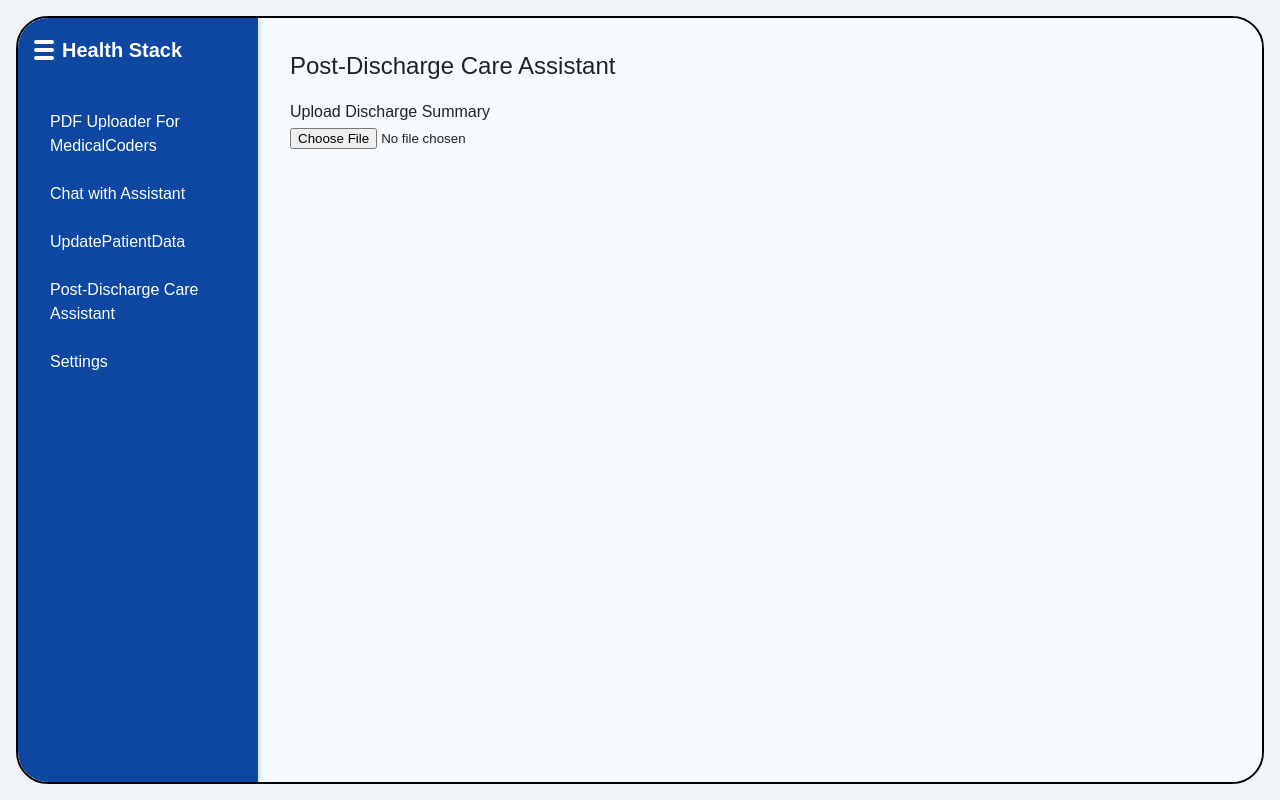
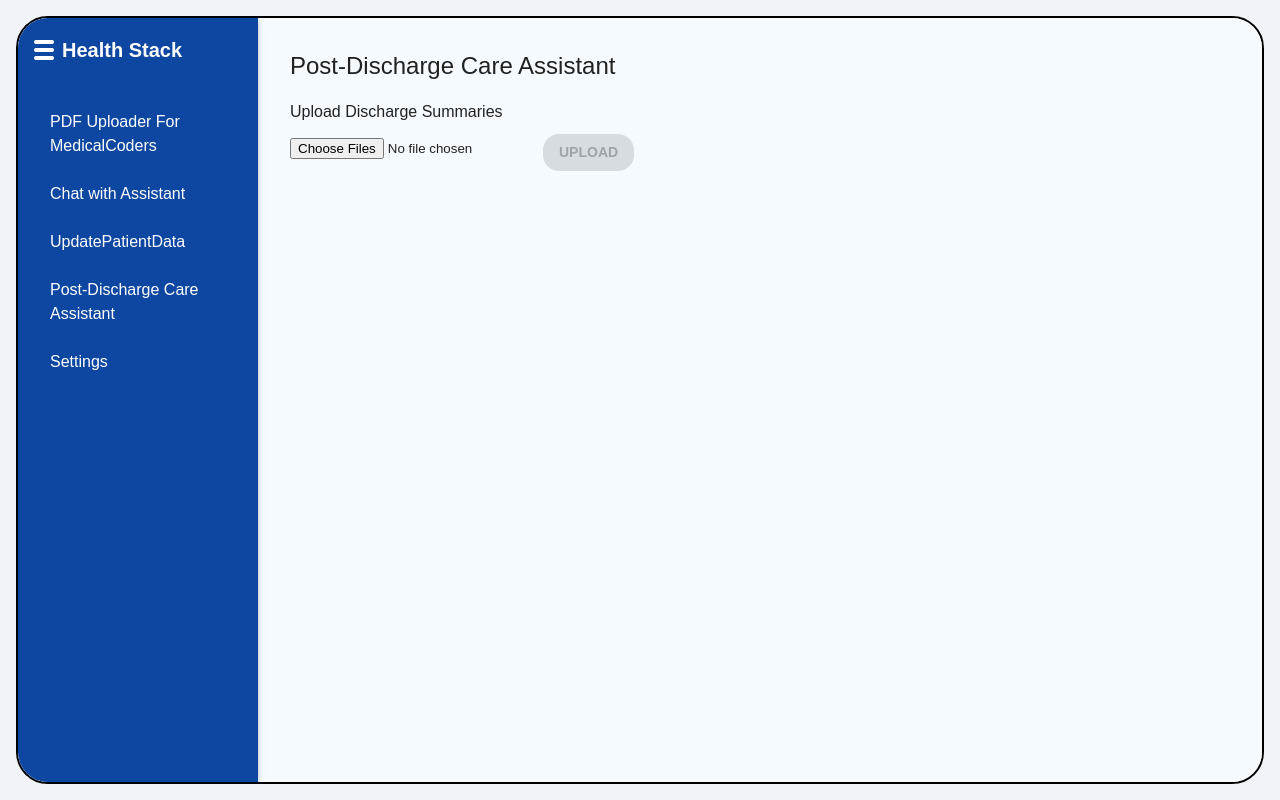
Before and after one commit to rajesh100120122024/mypharma-web, a React (Create React App) app: page / in a window 1280 px wide. Both pictures are taken after a click on the item "Post-Discharge Care Assistant". Built offline with nearby package versions, Linux system fonts and the light colour scheme.

Commit message:
Added new functionality updatepatient data

```diff
--- a/src/components/postDischargeAssistant.jsx
+++ b/src/components/postDischargeAssistant.jsx
@@ -2,24 +2,28 @@ import React from 'react';
 import { Box, Typography, Button, TextField, CircularProgress } from '@mui/material';
 
 function PostDischargeAssistant() {
-  const [file, setFile] = React.useState(null);
+  const [files, setFiles] = React.useState([]); // ✅ Array for multiple files
   const [question, setQuestion] = React.useState('');
   const [answer, setAnswer] = React.useState('');
   const [loading, setLoading] = React.useState(false);
   const [fileUploaded, setFileUploaded] = React.useState(false);
 
+  // ✅ File selection handler
+  const handleFileSelect = (e) => {
+    setFiles(Array.from(e.target.files)); // convert FileList to array
+  };
+
   // ✅ Upload handler
-  const handleFileUpload = async (e) => {
-    const selectedFile = e.target.files[0];
-    setFile(selectedFile);
+  const handleFileUpload = async () => {
+    if (files.length === 0) return alert('Please select at least one file to upload.');
+    setLoading(true);
 
-    if (!selectedFile) return;
-
-    // 1️⃣ Get a presigned URL from your backend
+    for (const file of files) {
+      // 1️⃣ Get presigned URL for each file
       const presignedRes = await fetch('/api/getPresignedUrl', {
         method: 'POST',
         body: JSON.stringify({
-        fileName: selectedFile.name,
+          fileName: file.name,
           bucket: 'pdf-upload-bucket-mypharma',
           keyPrefix: 'uploadDischargeDocuments/user1/',
         }),
@@ -27,13 +31,13 @@ function PostDischargeAssistant() {
       });
       const { url, key } = await presignedRes.json();
 
-    // 2️⃣ Upload the file to S3 using the presigned URL
+      // 2️⃣ Upload file to S3
       await fetch(url, {
         method: 'PUT',
-      body: selectedFile,
+        body: file,
       });
 
-    // 3️⃣ Tell backend to process the file (store embeddings)
+      // 3️⃣ Tell backend to process uploaded file (create embeddings)
       await fetch('/api/postDischargeAssistant', {
         method: 'POST',
         body: JSON.stringify({
@@ -43,10 +47,12 @@ function PostDischargeAssistant() {
         }),
         headers: { 'Content-Type': 'application/json' },
       });
+    }
 
-    // 4️⃣ Show success message
+    // 4️⃣ Show success
+    setLoading(false);
     setFileUploaded(true);
-    alert('File uploaded and processed successfully! You can now ask questions.');
+    alert('Files uploaded and processed successfully! You can now ask questions.');
   };
 
   // ✅ Question handler
@@ -75,8 +81,21 @@ function PostDischargeAssistant() {
 
       {/* ✅ File Upload */}
       <Box sx={{ my: 2 }}>
-        <Typography variant="subtitle1">Upload Discharge Summary</Typography>
-        <input type="file" accept=".pdf,.txt" onChange={handleFileUpload} />
+        <Typography variant="subtitle1">Upload Discharge Summaries</Typography>
+        <input
+          type="file"
+          accept=".pdf,.txt"
+          multiple
+          onChange={handleFileSelect}
+        />
+        <Button
+          variant="contained"
+          sx={{ mt: 1 }}
+          onClick={handleFileUpload}
+          disabled={loading || files.length === 0}
+        >
+          {loading ? <CircularProgress size={24} /> : 'Upload'}
+        </Button>
       </Box>
 
       {/* ✅ Ask Questions only if file is uploaded */}
```
Lines whose indentation alone changed are shown as unchanged.
